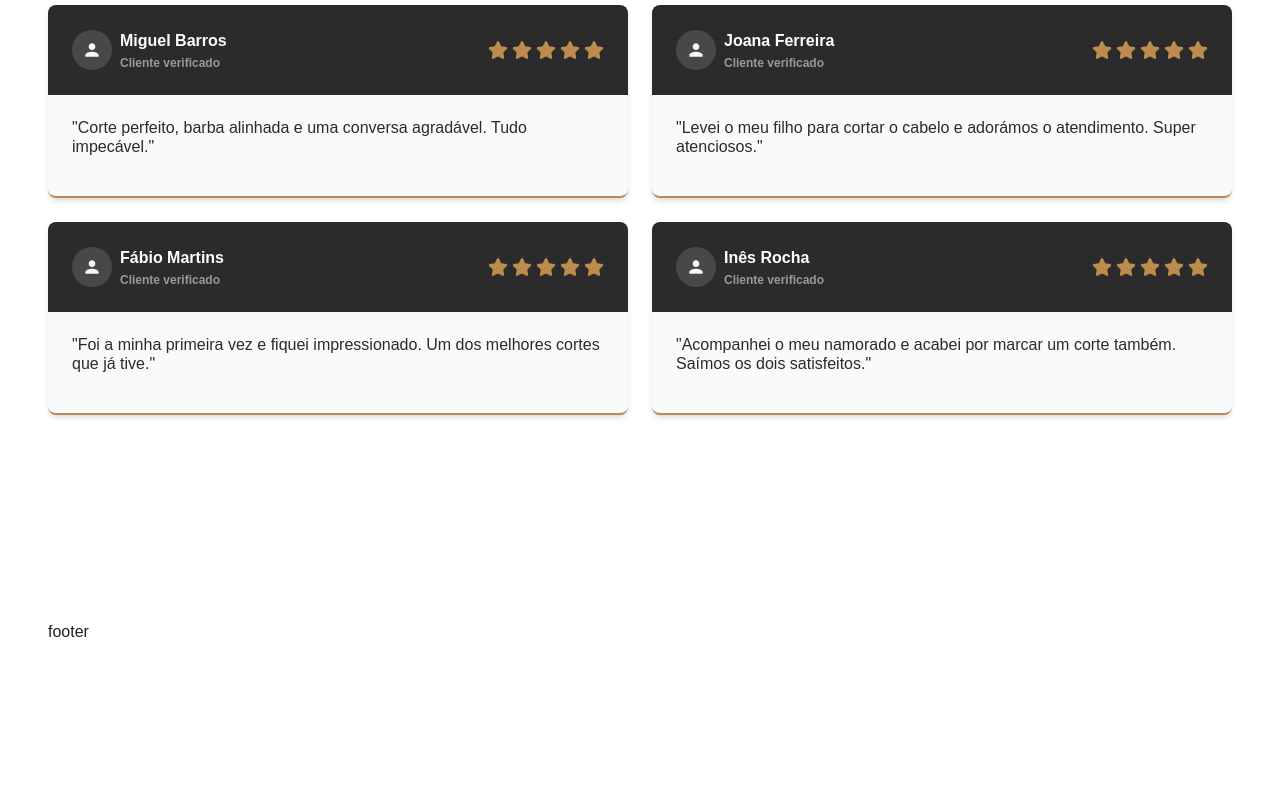
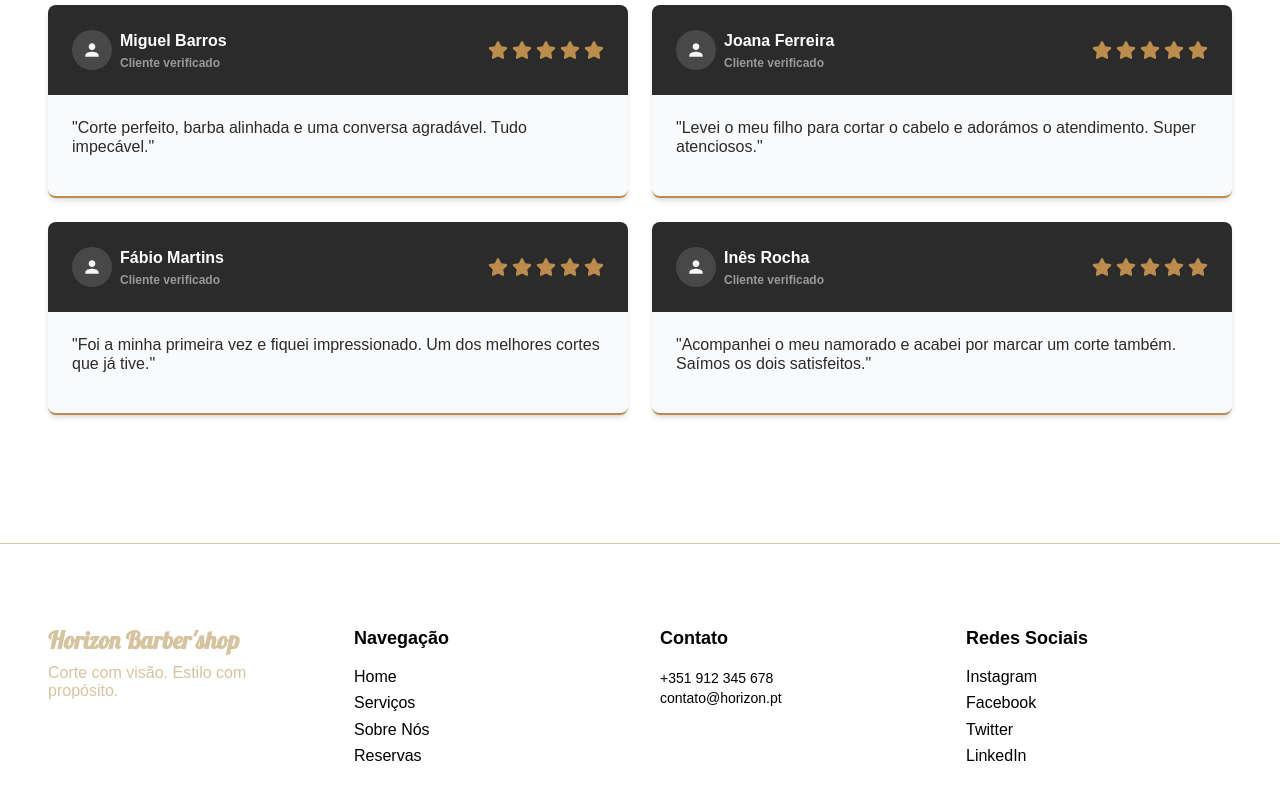
Before and after one commit to lodsa-ntos/horizon-barbershop, a React (Vite) app: page / in a window 1280 px wide. Shown: the part 5765-6565 px from the top of the page. Before the commit the page ends 6486 px from the top, so only its background shows below. Built offline with nearby package versions, Linux system fonts and the light colour scheme; some icons are missing; a web font is replaced by a local one.

Commit message:
Enhance FooterSection with improved layout, navigation links, contact information, and social media links for better user experience

```diff
--- a/src/components/FooterSection.jsx
+++ b/src/components/FooterSection.jsx
@@ -1,19 +1,106 @@
-import React from 'react';
-import GlobalContainer from './Container';
+import React from "react";
+import GlobalContainer from "./Container";
 
 function FooterSection() {
   return (
-    <footer className='bg-verde-pastel'>
-        <GlobalContainer>
-          <div className='pt-20 pb-20 text-charcoal-black'>
+    <footer className="w-full bg-transparent border-t border-matte-golden-beige-light pt-20 pb-20">
+      <GlobalContainer>
+        <div className="grid grid-cols-1 md:grid-cols-4 gap-10">
 
-            <p>footer</p>
+          {/* Brand */}
+          <div className="">
+            <h2 className="text-2xl font-bold font-Lobster text-matte-golden-beige-light mb-2">
+              Horizon Barber'shop
+            </h2>
+            <p className="text-matte-golden-beige-light">
+              Corte com visão. Estilo com propósito.
+            </p>
+          </div>
 
+          {/* Links */}
+          <div>
+            <h3 className="text-lg font-semibold mb-4 ">Navegação</h3>
+            <ul className="space-y-2">
+              <li>
+                <a href="#home" className="hover:text-[#bb8c4d]">
+                  Home
+                </a>
+              </li>
+              <li>
+                <a href="#servicos" className="hover:text-[#bb8c4d]">
+                  Serviços
+                </a>
+              </li>
+              <li>
+                <a href="#sobre-nos" className="hover:text-[#bb8c4d]">
+                  Sobre Nós
+                </a>
+              </li>
+              <li>
+                <a href="#reservas" className="hover:text-[#bb8c4d]">
+                  Reservas
+                </a>
+              </li>
+            </ul>
+          </div>
+
+          {/* Contact */}
+          <div>
+            <h3 className="text-lg font-semibold mb-4">Contato</h3>
+            <p class="text-sm">+351 912 345 678</p>
+            <p class="text-sm">contato@horizon.pt</p>
+          </div>
+
+          {/* Social Media */}
+          <div>
+            <h3 className="text-lg font-semibold mb-4">Redes Sociais</h3>
+            <ul className="space-y-2">
+              <li>
+                <a
+                  href="https://www.instagram.com/horizonbarbershop"
+                  target="_blank"
+                  rel="noopener noreferrer"
+                  className="hover:text-[#bb8c4d]"
+                >
+                  Instagram
+                </a>
+              </li>
+              <li>
+                <a
+                  href="https://www.facebook.com/horizonbarbershop"
+                  target="_blank"
+                  rel="noopener noreferrer"
+                  className="hover:text-[#bb8c4d]"
+                >
+                  Facebook
+                </a>
+              </li>
+              <li>
+                <a
+                  href="https://www.twitter.com/horizonbarbershop"
+                  target="_blank"
+                  rel="noopener noreferrer"
+                  className="hover:text-[#bb8c4d]"
+                >
+                  Twitter
+                </a>
+              </li>
+              <li>
+                <a
+                  href="https://www.linkedin.com/company/horizonbarbershop"
+                  target="_blank"
+                  rel="noopener noreferrer"
+                  className="hover:text-[#bb8c4d]"
+                >
+                  LinkedIn
+                </a>
+              </li>
+            </ul>
+          </div>
         </div>
-
-        </GlobalContainer>
+      </GlobalContainer>
     </footer>
-  )
+  );
 }
 
-export default FooterSection
+export default FooterSection;
```
